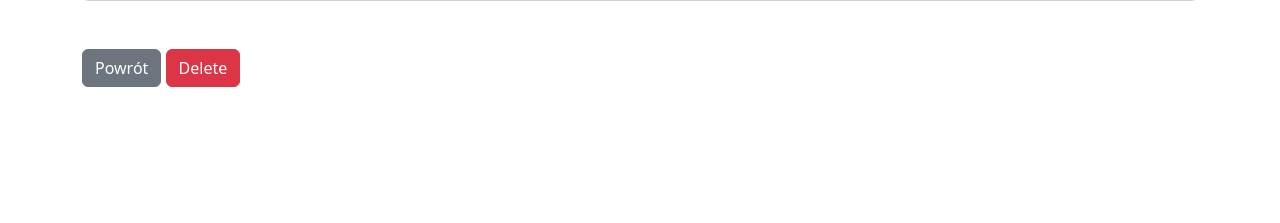
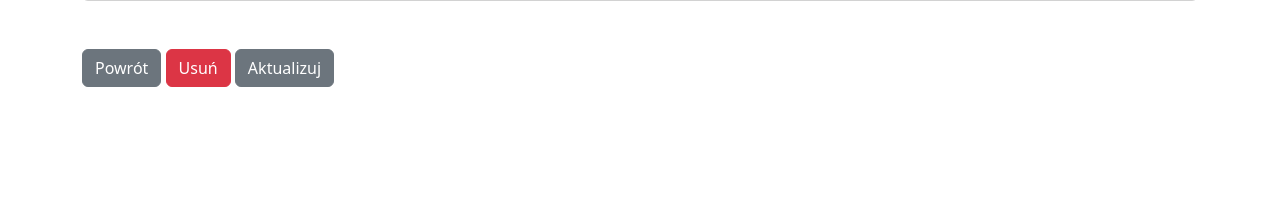
Before and after one commit to McRas/publ, a Django app: template website/templates/record.html in a window 1280 px wide. Shown: the part 434-657 px from the top of the page. Run offline with Django 4.2, Linux system fonts and the light colour scheme; the template is opened without the code that fills it, so the values that code supplies are empty.

Commit message:
Dodane przyciski usuń i aktualizuj

```diff
--- a/website/templates/record.html
+++ b/website/templates/record.html
@@ -44,7 +44,8 @@
 <br/><br/>
 <a href="{% url 'home' %}" class="btn btn-secondary">Powrót</a>
 
-<a href="#" class="btn btn-danger">Delete</a>
+<a href="{% url 'delete_record' customer_record.id %}" class="btn btn-danger">Usuń</a>
+<a href="{% url 'update_record' customer_record.id %}" class="btn btn-secondary">Aktualizuj</a>
 
 
 {% endblock %}
```
